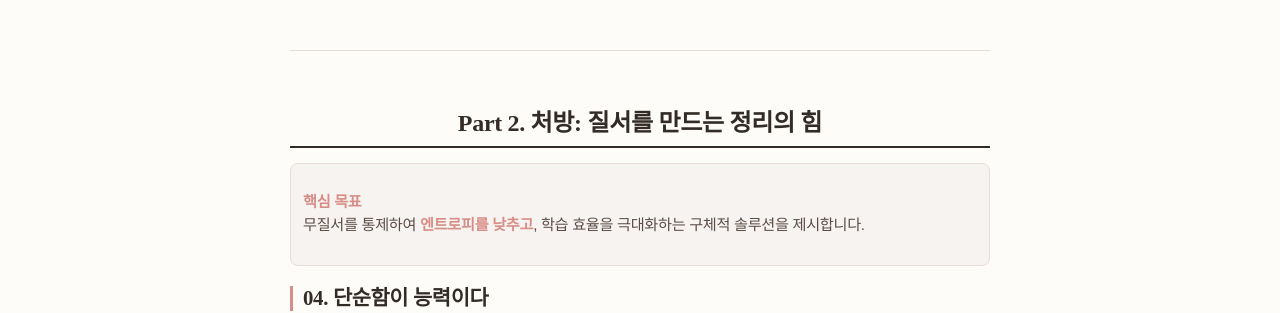
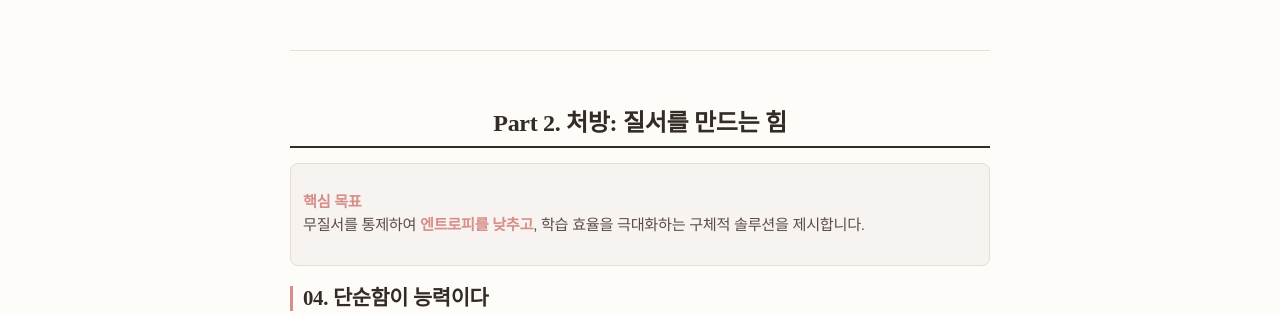
Before and after one commit to somath-edu/somath-edu.github.io, a Jekyll site: the page built from library/entropy.md, in a window 1280 px wide. Shown: the part 1050-1363 px from the top of the page. Built offline with Jekyll 4.4.1, drawn with Linux system fonts in a browser that asks for light colours; some web fonts are replaced.

Commit message:
Update entropy.md

```diff
--- a/library/entropy.md
+++ b/library/entropy.md
@@ -38,7 +38,7 @@ date: 2026-02-02
 <br>
 <hr>
 <br>
-# Part 2. 처방: 질서를 만드는 정리의 힘
+# Part 2. 처방: 질서를 만드는 힘
 
 > **핵심 목표**<br>
 > 무질서를 통제하여 **엔트로피를 낮추고**, 학습 효율을 극대화하는 구체적 솔루션을 제시합니다.
```
